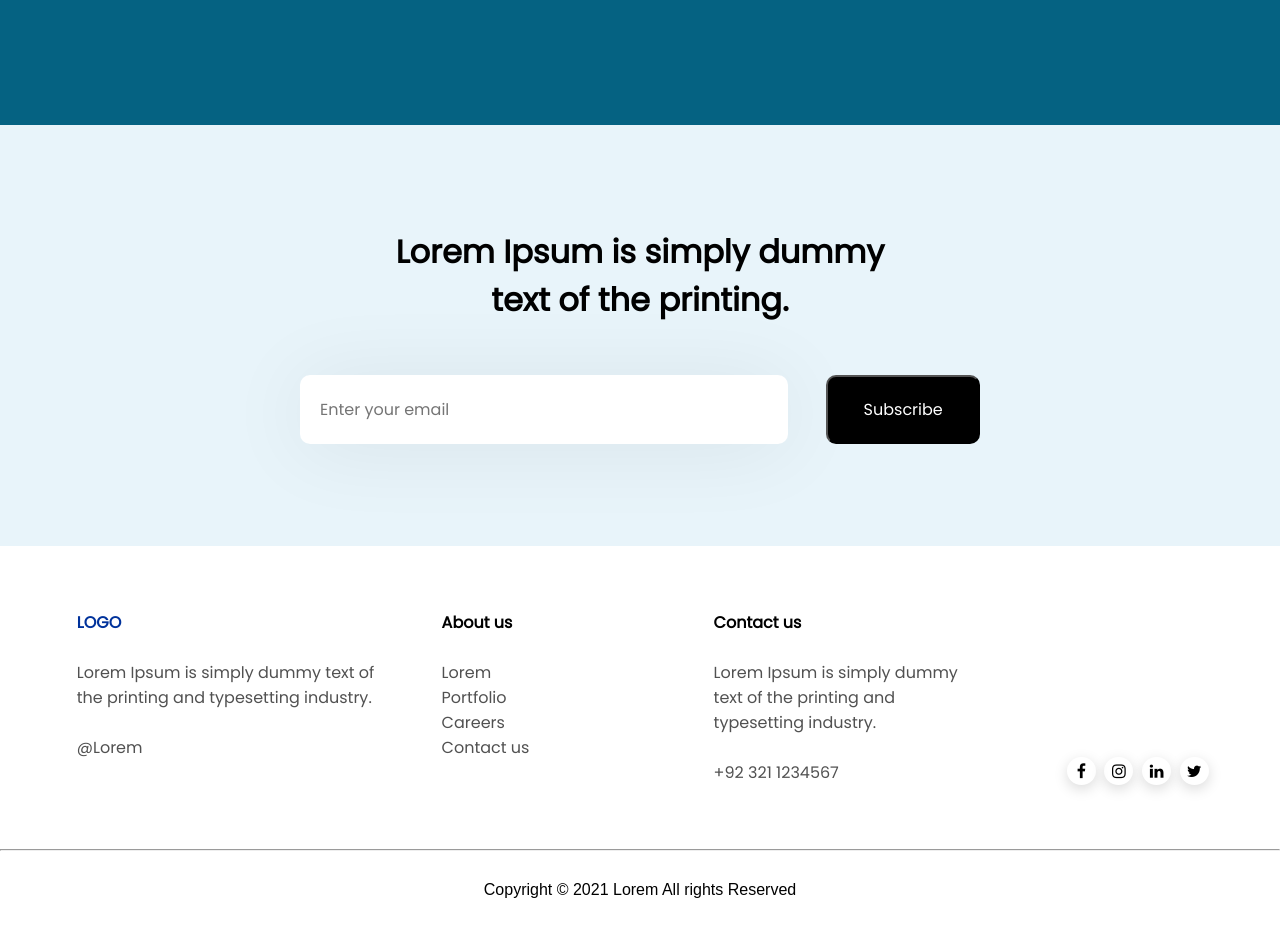
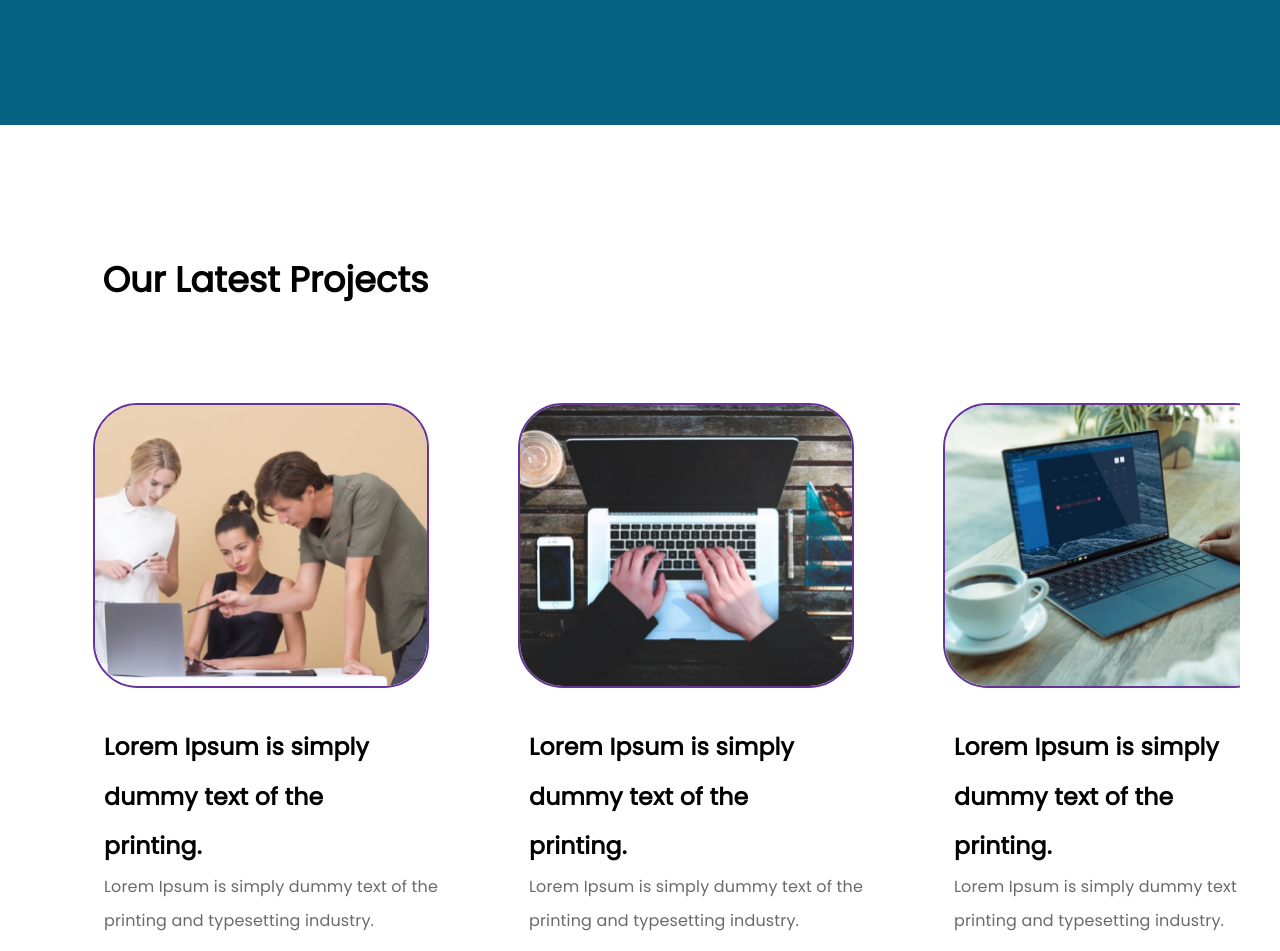
Before and after one commit to saadd28/ye, a plain HTML site: page index.html in a window 1280 px wide. Shown: the part 1670-2621 px from the top of the page. Before the commit the page ends 2599 px from the top, so only its background shows below. Drawn offline with Linux system fonts and the light colour scheme.

Commit message:
Uncomment

```diff
--- a/index.html
+++ b/index.html
@@ -103,7 +103,7 @@
             </div>
 
 
-            <!-- <div class="div4">
+            <div class="div4">
                 <h1 class="div4-heading">Our Latest Projects</h1>
 
                 <div class="slide-container swiper">
@@ -222,7 +222,7 @@
                 </div>
 
             </div>
-             -->
+
 
 
 
```
